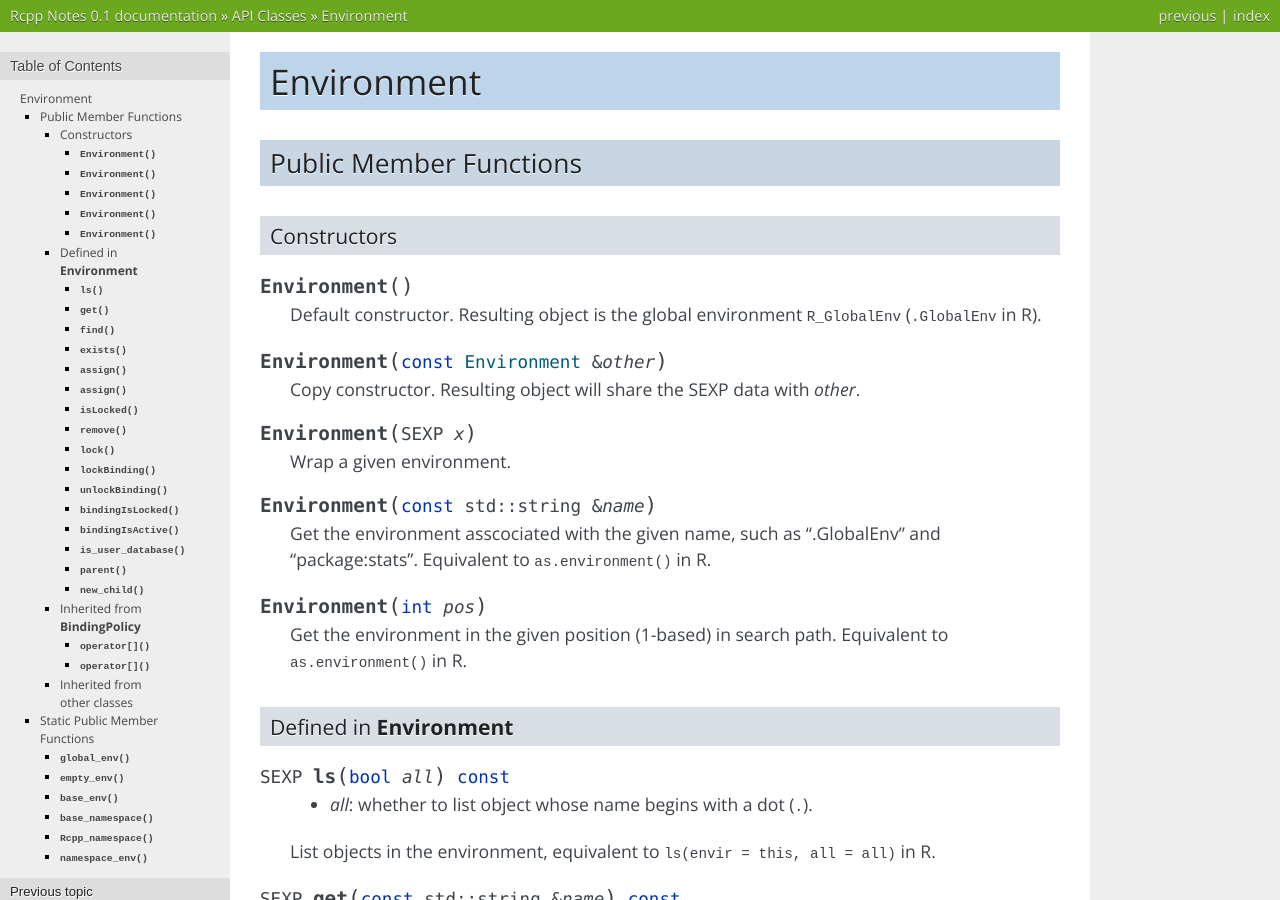
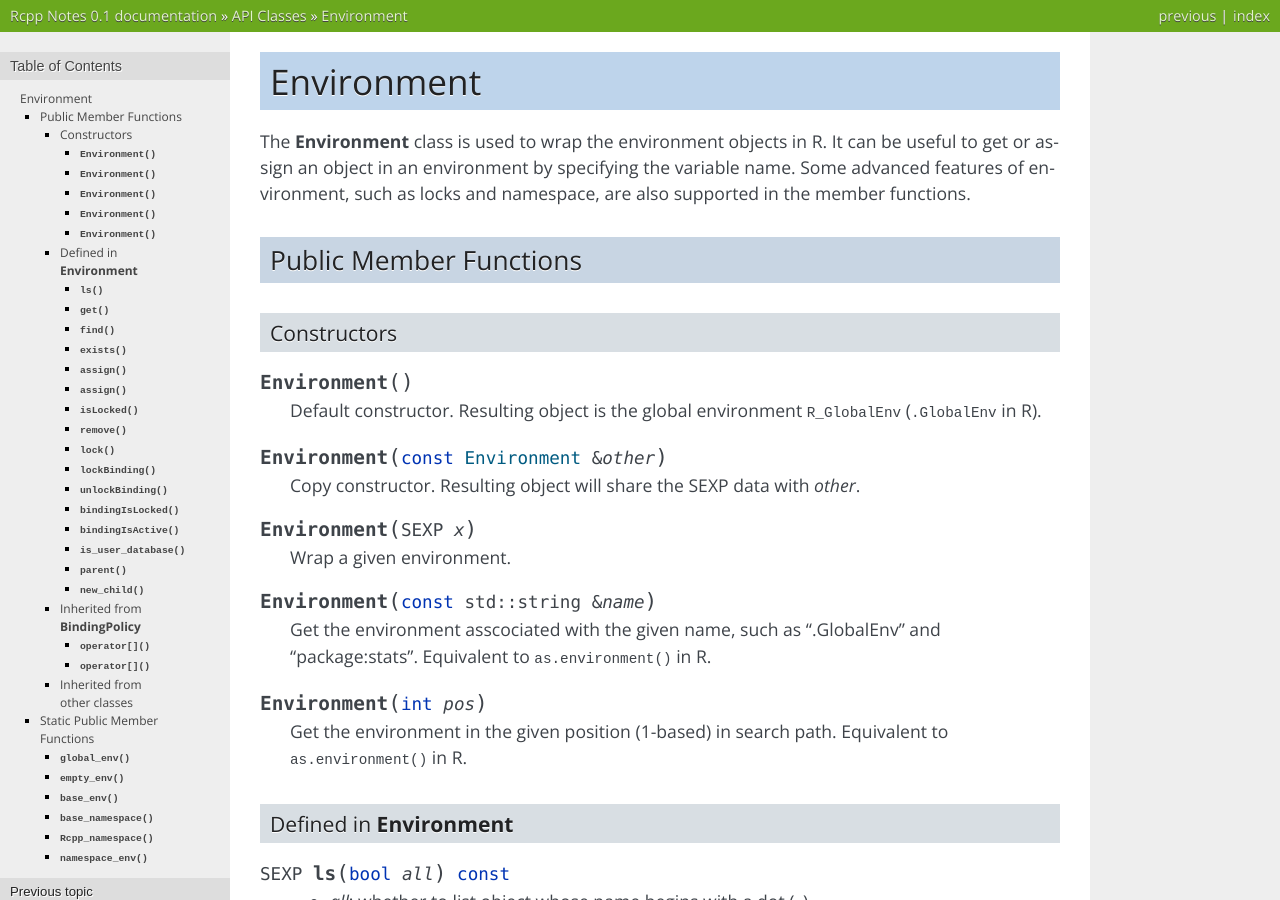
Before and after one commit to yixuan/rcpp-note, a Sphinx documentation site: the page built from source/api/Environment.rst, in a window 1280 px wide and 900 px high. Built offline with Sphinx 7.4.7, drawn with Linux system fonts in a browser that asks for light colours; some of the changed text lies outside the part shown.

Commit message:
introduction and example for Environment

```diff
--- a/source/api/Environment.rst
+++ b/source/api/Environment.rst
@@ -1,5 +1,10 @@
 Environment
 =====================================
+
+The **Environment** class is used to wrap the environment objects in R. It can be useful to
+get or assign an object in an environment by specifying the variable name. Some advanced
+features of environment, such as locks and namespace, are also supported in the member
+functions.
 
 Public Member Functions
 -------------------------
@@ -127,6 +132,14 @@
 
    Extract the object with name *name* in this environment. Read-only.
 
+Here is an example showing the usage of the getter/setter above:
+
+.. code-block:: cpp
+
+   Environment glob; // Default is the global environment
+   glob["x"] = Rcpp::rnorm(10); // Assign a vector to variable "x"
+   NumericVector xx = glob["x"]; // Get variable "x"
+
 Inherited from other classes
 ~~~~~~~~~~~~~~~~~~~~~~~~~~~~~~~~~~~
 
```
